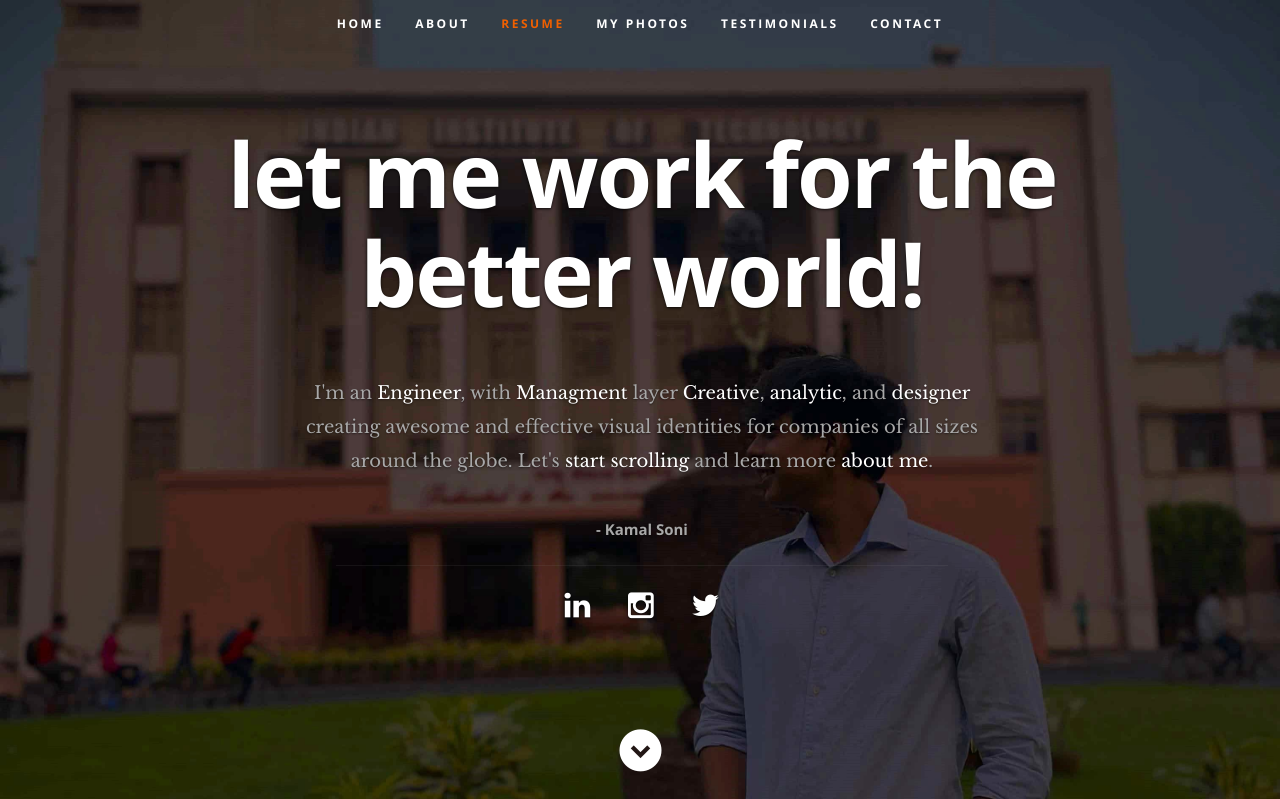
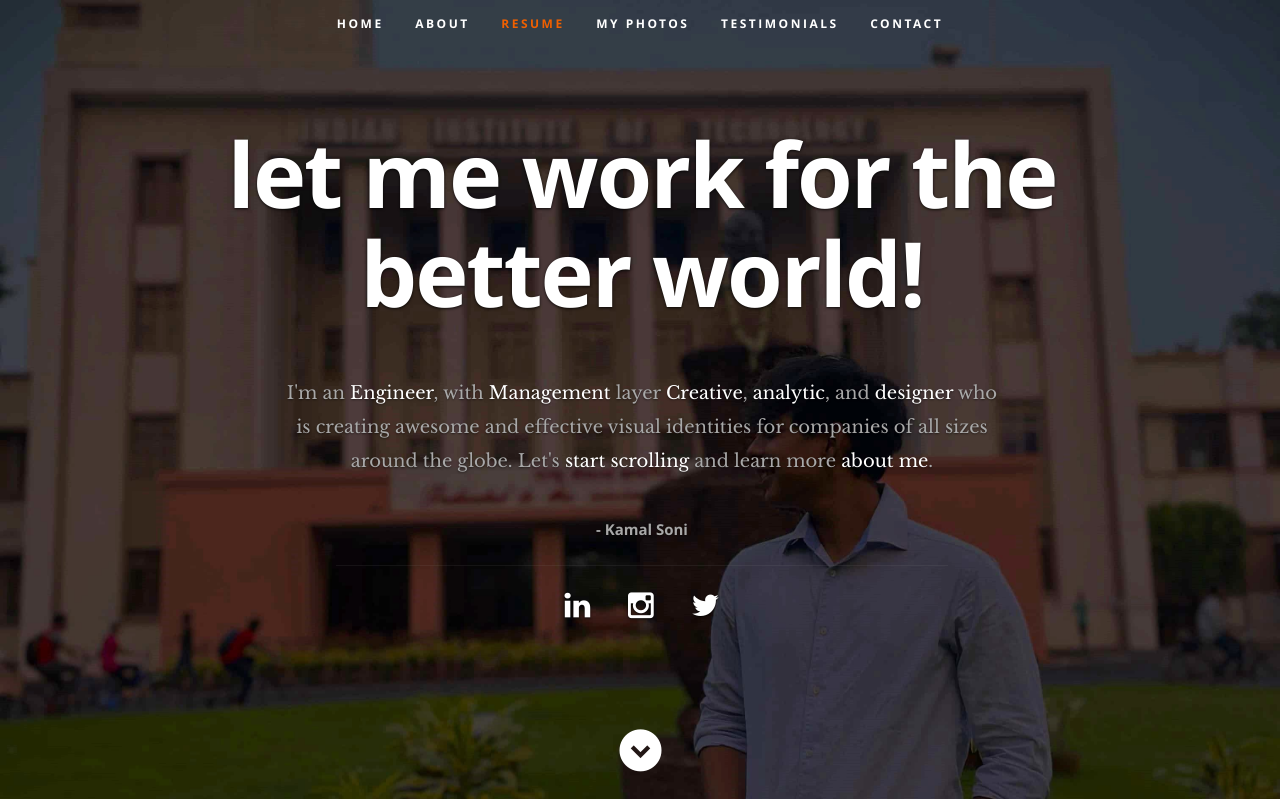
Before and after one commit to icekamal786/MySite, a Django app: page / in a window 1280 px wide. Shown: the top 799 px of the page. Run offline with Django 4.2, Linux system fonts and the light colour scheme; some libraries are stand-ins or nearby versions.

Commit message:
Update index.html

```diff
--- a/Template/index.html
+++ b/Template/index.html
@@ -59,7 +59,7 @@
    <div class="row banner">
          <div class="banner-text">
             <h1 class="responsive-headline">let me work for the better world!</h1>
-            <h3><br>I'm an  <span>Engineer</span>, with <span>Managment </span>layer <span> Creative</span>,<span> analytic</span>, and <span>designer</span> creating awesome and
+            <h3><br>I'm an  <span>Engineer</span>, with <span>Management </span>layer <span> Creative</span>,<span> analytic</span>, and <span>designer</span> who is creating awesome and
             effective visual identities for companies of all sizes around the globe. Let's <a class="smoothscroll" href="#about">start scrolling</a>
             and learn more <a class="smoothscroll" href="#about">about me</a>.<br><br><b><font colour = "red">- Kamal Soni</font></b></h3>
             <hr />
```
